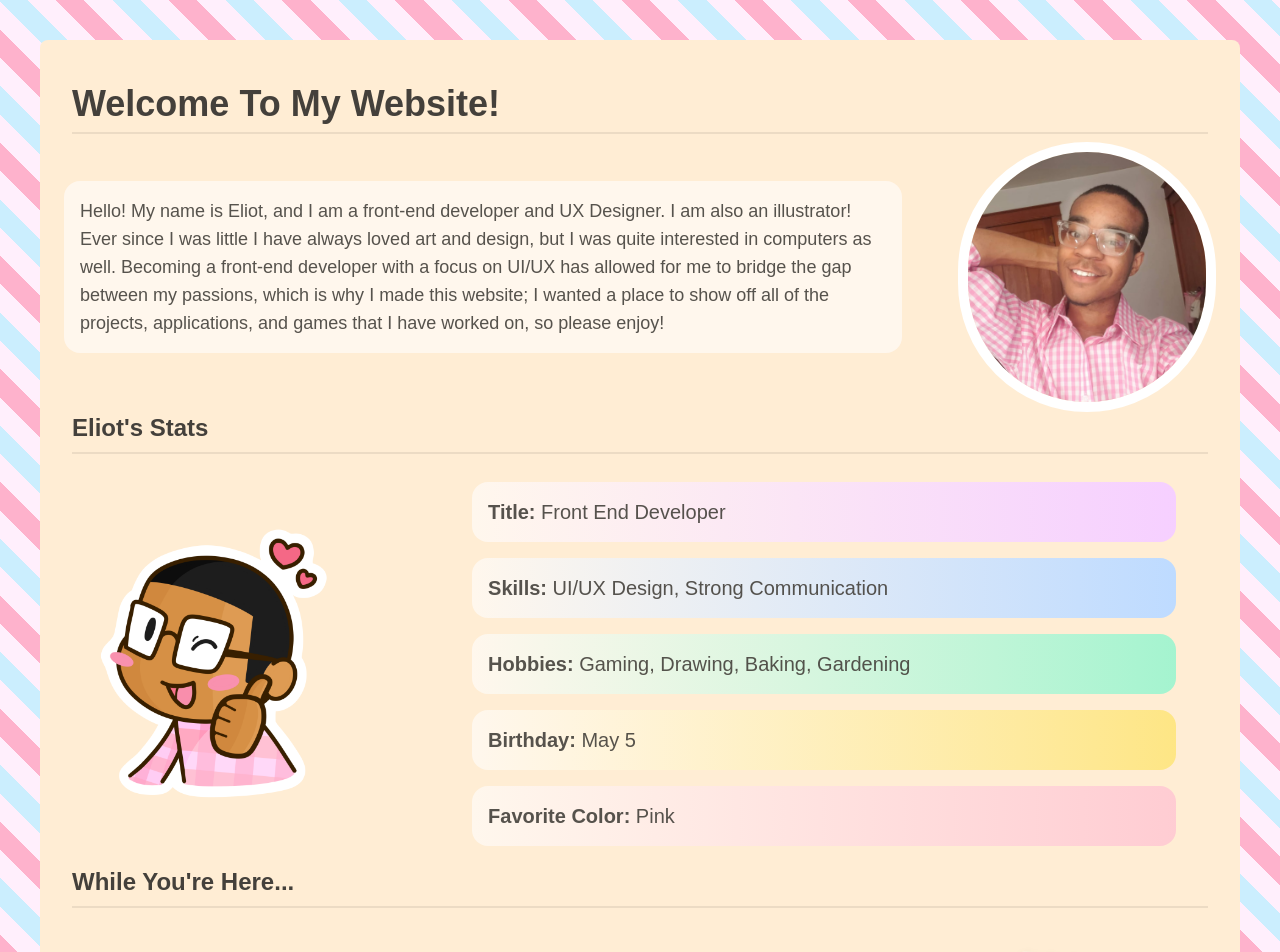
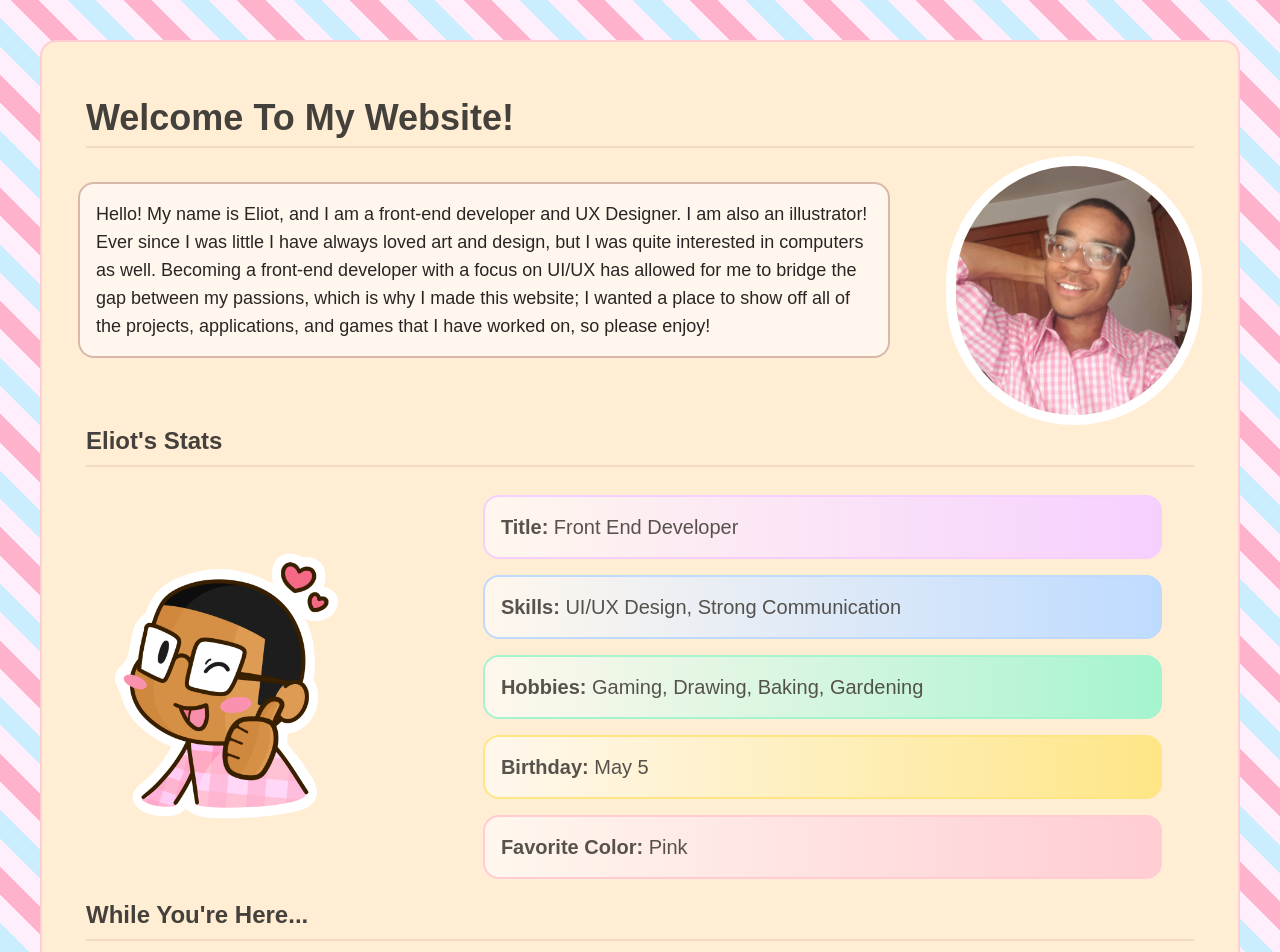
Before and after one commit to Eliotpearsonjr/personal-website, a Next.js app: page /about in a window 1280 px wide. Shown: the top 952 px of the page. Built offline with nearby package versions, Linux system fonts and the light colour scheme.

Commit message:
added a functional dark mode to the about page

```diff
--- a/app/about/page.tsx
+++ b/app/about/page.tsx
@@ -6,13 +6,13 @@
 export default function About() {
     return (
     // inner postcard background
-        <div className="bg-orange-100 p-1 mt-10 ml-10 mr-10 mb-10 rounded-lg">
+        <div className="bg-orange-100 dark:bg-stone-800 text-stone-700 dark:text-stone-100 ml-10 mr-10 my-10 p-4 rounded-2xl border-2 border-rose-200 dark:border-stone-400 transition-opacity duration-300">
 
             {/* text box div, makes the top border of the postcard visible from the header */}
             <div className="flex flex-col mt-10">
 
                 {/* Section Title - Welcome */}
-                <div className="text-stone-700 border-b-2 border-stone-700/10 pb-2 ml-7 mr-7 mb-2">
+                <div className="text-stone-700 dark:text-white border-b-2 border-orange-900/10 dark:border-stone-600/50 pb-2 ml-7 mr-7 mb-2">
                     <p className="text-4xl font-semibold">Welcome To My Website!</p>
                 </div>
 
@@ -20,7 +20,7 @@
                 <div className="flex flex-col lg:flex-row gap-4 items-center">
                     {/* Section Body - Summary */}
                     <div className="flex flex-col sm:flex-row justify-center items-center gap-4 w-full lg:w-full mb-5">
-                        <p className="bg-orange-50 text-stone-700/90 ml-5 mr-5 p-4 rounded-2xl text-lg font-regular">
+                        <p className="bg-orange-50 dark:bg-stone-800 text-stone-800 dark:text-stone-100 ml-5 mr-5 mb-5 p-4 rounded-2xl text-left border-2 border-orange-900/30 dark:border-stone-600 transition-opacity duration-300 text-lg font-regular">
                             Hello! My name is Eliot, and I am a front-end developer and UX Designer.
                             I am also an illustrator! Ever since I was little I have always loved art
                             and design, but I was quite interested in computers as well. Becoming a
@@ -48,7 +48,7 @@
                 </div>
 
                 {/* Section Title -Eliot's Stats */}
-                <div className="text-stone-700 border-b-2 border-stone-700/10 pb-2 ml-7 mr-7 mb-2">
+                <div className="text-stone-700 dark:text-white border-b-2 border-orange-900/10 dark:border-stone-600/50 pb-2 ml-7 mr-7 mb-2">
                     <p className="text-2xl font-semibold">Eliot's Stats</p>
                 </div>
 
@@ -72,23 +72,23 @@
 
                     {/* Section Body - Additional Information */}
                     <div className="flex flex-col sm:flex-col justify-center items-left gap-4 w-full lg:w-full mx-10 my-5">
-                        <p className="bg-gradient-to-r from-orange-50 to-fuchsia-200 text-stone-700/90 ml-5 mr-5 p-4 rounded-2xl text-xl font-regular">
+                        <p className="bg-gradient-to-r from-orange-50 dark:from-stone-800 to-fuchsia-200 dark:to-stone-800 border-2 border-fuchsia-200 dark:border-fuchsia-200 text-stone-700/90 dark:text-white ml-5 mr-5 p-4 rounded-2xl text-xl font-regular">
                             <b>Title: </b>Front End Developer
                         </p>
 
-                        <p className="bg-gradient-to-r from-orange-50 to-blue-200 text-stone-700/90 ml-5 mr-5 p-4 rounded-2xl text-xl font-regular">
+                        <p className="bg-gradient-to-r from-orange-50 dark:from-stone-800 to-blue-200 dark:to-stone-800 border-2 border-blue-200 dark:border-blue-200 text-stone-700/90 dark:text-white ml-5 mr-5 p-4 rounded-2xl text-xl font-regular">
                             <b>Skills: </b>UI/UX Design, Strong Communication
                         </p>
 
-                        <p className="bg-gradient-to-r from-orange-50 to-emerald-200 text-stone-700/90 ml-5 mr-5 p-4 rounded-2xl text-xl font-regular">
+                        <p className="bg-gradient-to-r from-orange-50 dark:from-stone-800 to-emerald-200 dark:to-stone-800 border-2 border-emerald-200 dark:border-emerald-200 text-stone-700/90 dark:text-white ml-5 mr-5 p-4 rounded-2xl text-xl font-regular">
                             <b>Hobbies: </b>Gaming, Drawing, Baking, Gardening
                         </p>
 
-                        <p className="bg-gradient-to-r from-orange-50 to-amber-200 text-stone-700/90 ml-5 mr-5 p-4 rounded-2xl text-xl font-regular">
+                        <p className="bg-gradient-to-r from-orange-50 dark:from-stone-800 to-amber-200 dark:to-stone-800 border-2 border-amber-200 dark:border-amber-200 text-stone-700/90 dark:text-white ml-5 mr-5 p-4 rounded-2xl text-xl font-regular">
                             <b>Birthday: </b>May 5
                         </p>
 
-                        <p className="bg-gradient-to-r from-orange-50 to-rose-200 text-stone-700/90 ml-5 mr-5 p-4 rounded-2xl text-xl font-regular">
+                        <p className="bg-gradient-to-r from-orange-50 dark:from-stone-800 to-rose-200 dark:to-stone-800 border-2 border-rose-200 dark:border-rose-200 text-stone-700/90 dark:text-white ml-5 mr-5 p-4 rounded-2xl text-xl font-regular">
                             <b>Favorite Color: </b>Pink
                         </p>
 
@@ -99,7 +99,7 @@
 
 
                 {/* Section Title - Github Information */}
-                <div className="text-stone-700 border-b-2 border-stone-700/10 pb-2 ml-7 mr-7 mb-2">
+                <div className="text-stone-700 dark:text-white border-b-2 border-orange-900/10 dark:border-stone-600/50 pb-2 ml-7 mr-7 mb-2">
                     <p className="text-2xl font-semibold">While You're Here...</p>
                 </div>
 
@@ -108,7 +108,7 @@
                 <div className="flex flex-col lg:flex-row gap-4 items-center">
                     {/* Section Body - GitHub */}
                     <div className="flex flex-col sm:flex-row justify-center items-center gap-4 w-full lg:w-full mb-5">
-                        <p className="bg-orange-50 text-stone-700/90 ml-5 mr-5 px-8 py-8 rounded-2xl text-lg font-regular">
+                        <p className="bg-orange-50 dark:bg-stone-800 text-stone-800 dark:text-stone-100 ml-5 mr-5 mb-5 p-4 rounded-2xl text-left border-2 border-orange-900/30 dark:border-stone-600 transition-opacity duration-300 text-lg font-regular">
                             If you would like to learn more about how I developed my projects, and see
                             the frameworks that I used in the process, please check out my <b>Github!</b>
                         </p>
```
